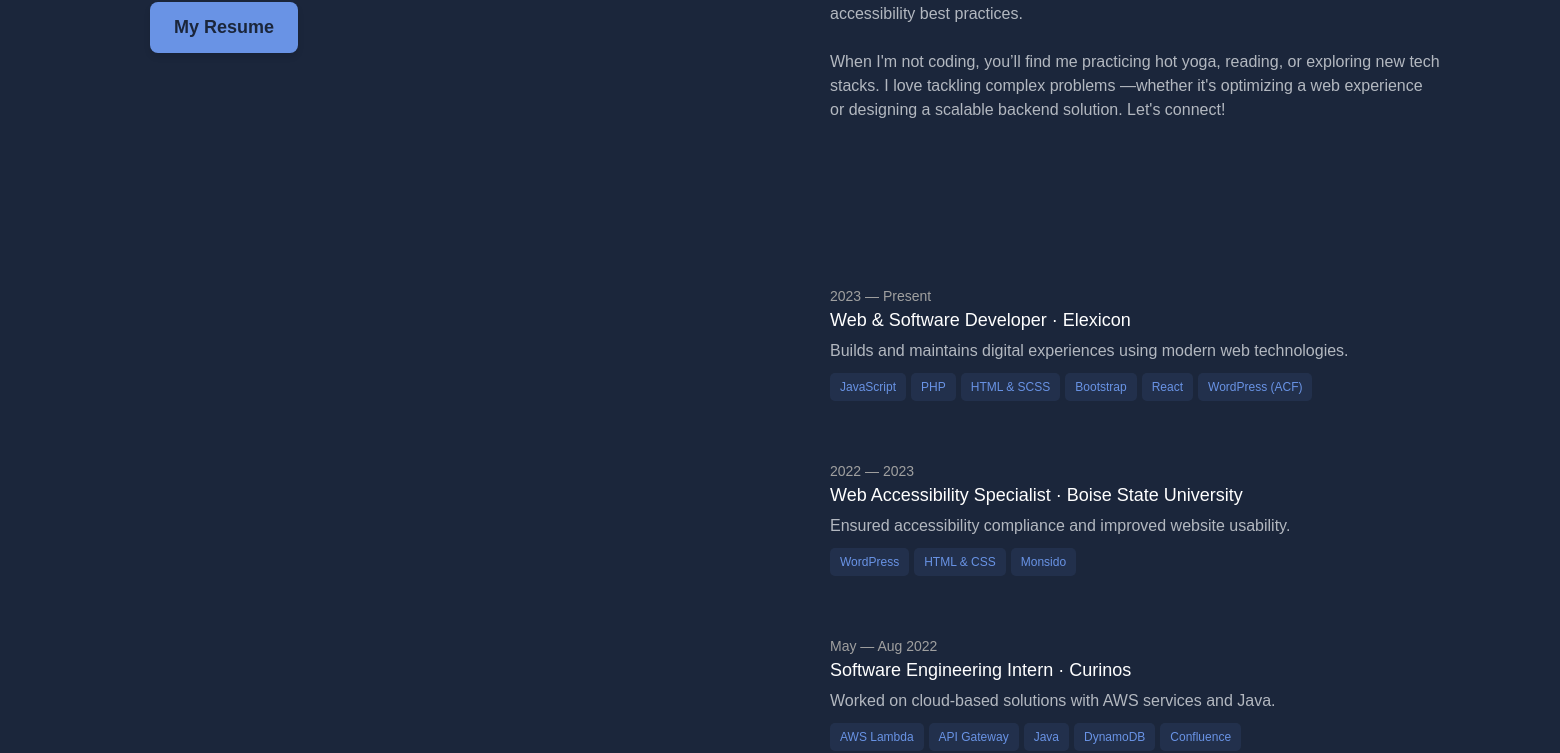
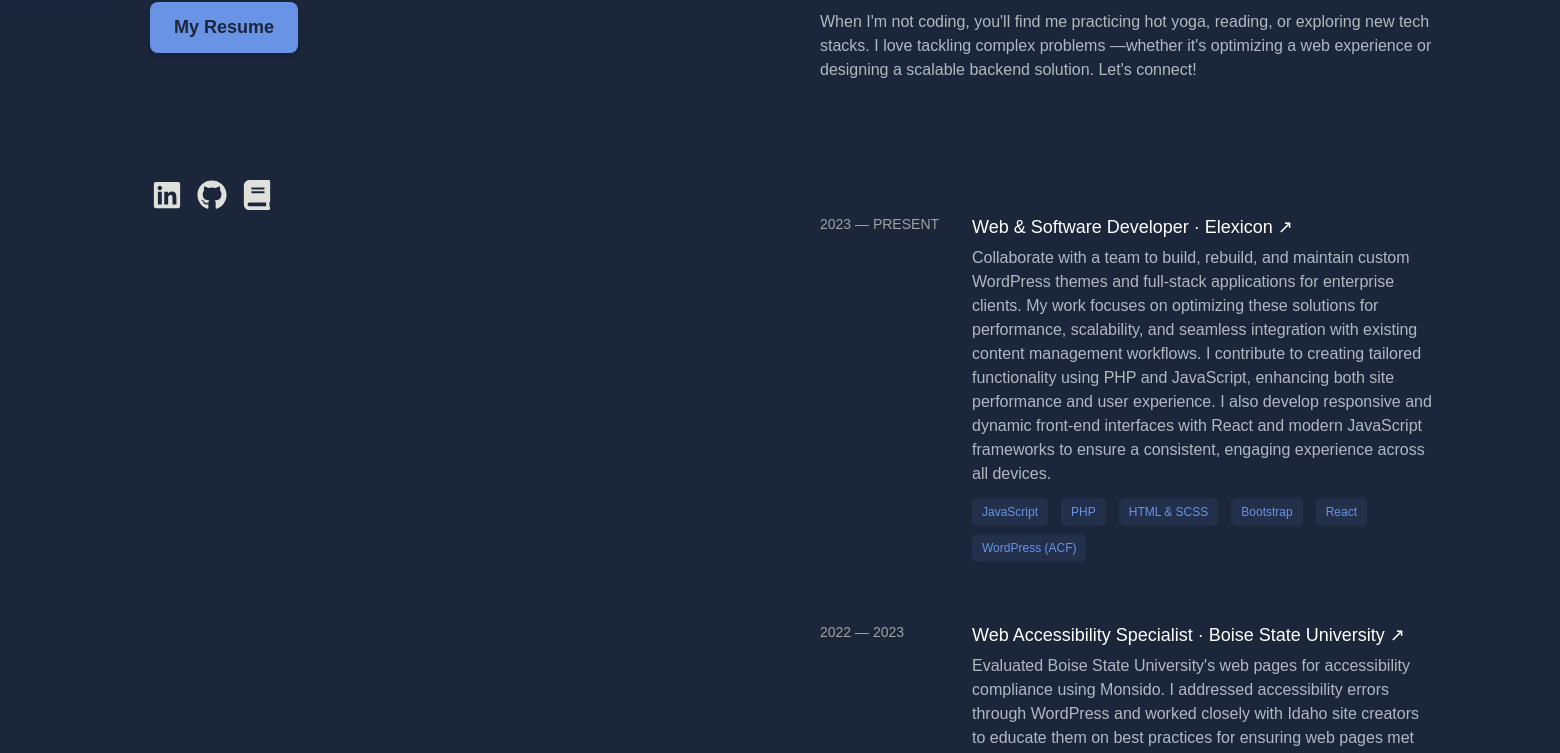
Before and after one commit to magoozz/portfolio, a Next.js app: page / in a window 1280 px wide. Shown: the part 478-1231 px from the top of the page, 1560 px wide, since content can reach past the window. Built offline with nearby package versions, Linux system fonts and the light colour scheme.

Commit message:
Glow cursor, experience updates, and others

```diff
--- a/src/app/globals.css
+++ b/src/app/globals.css
@@ -84,6 +84,27 @@
     }
   }
 
+  .social-icons {
+    display: flex;
+    justify-content: center;
+    gap: 15px;
+    position: absolute;
+    bottom: 0;
+    left: -36.75rem;
+    transform: translate(50%);
+    width: 100%;
+    margin-bottom: 7rem;
+  }
+
+  .social-icons a {
+    color: #e0e1dd;
+    transition: color 0.3s ease;
+  }
+
+  .social-icons a:hover {
+    color: #6993e5;
+  }
+
 }
 
 nav ul {
@@ -113,21 +134,20 @@
 
 main {
   margin-left: 600px;
-  padding: 40px;
   flex-grow: 1;
 }
 
 section {
-  padding: 60px 60px 0px 170px;
+  padding: 3rem 60px 0px 200px;
   display: flex;
   flex-direction: column;
   justify-content: center;
   color: #b3b8c0;
-  width: 55rem;
+  width: 57rem;
 
   .about {
-    margin-bottom: 4rem;
-    padding: 20px;
+    margin-bottom: 2rem;
+    padding: 2rem 1.25rem;
 
     a {
       color: #e0e1dd;
@@ -148,21 +168,60 @@
   border-bottom: none;
 }
 
+@media (max-width: 768px) {
 
-/* Responsive styles */
-@media (max-width: 768px) {
+  body {
+    flex-direction: column;
+  }
+
   nav {
     width: 100%;
     height: auto;
     position: relative;
     padding: 10px;
-    flex-direction: row;
+    flex-direction: column;
     justify-content: space-around;
+    left: 2rem;
+
+    .tabs {
+      display: none;
+    }
+
+    .header {
+      padding-bottom: 0;
+
+      .name {
+        font-size: 2.5rem;
+      }
+
+      .title {
+        font-size: 1.25rem;
+      }
+    }
+
+    .social-icons {
+      left: -21.5rem;
+      margin-bottom: -4rem;
+    }
+  }
+
+  section {
+    padding: 1rem;
+    max-width: 27rem;
   }
 
   main {
     margin-left: 0;
     margin-top: 60px;
+  }
+
+  .experience-item {
+    flex-direction: column;
+  }
+
+  .timeline {
+    text-align: left;
+    margin-bottom: -1rem;
   }
 }
 
@@ -174,8 +233,10 @@
 }
 
 .experience-item {
-  display: block;
-  padding: 20px;
+  display: flex;
+  align-items: flex-start;
+  gap: 2rem;
+  padding: 1.25rem;
   border-radius: 10px;
   transition: background-color 0.3s ease, transform 0.2s ease;
   text-decoration: none;
@@ -183,8 +244,8 @@
 }
 
 .experience-item:hover {
-  background-color: rgba(255, 255, 255, 0.1);
-  box-shadow: 0 4px 6px rgba(255, 255, 255, 0.135);
+  background-color: rgba(255, 255, 255, 0.045);
+  box-shadow: 0 4px 6px rgba(255, 255, 255, 0);
   transform: translateY(-5px);
 }
 
@@ -193,19 +254,34 @@
   transition: color 0.3s;
 }
 
-.timeline p {
+.experience:hover .experience-item:not(:hover) {
+  opacity: 0.5;
+  filter: blur(0.1px);
+  transition: opacity 0.3s, filter 0.3s;
+}
+
+.timeline {
+  min-width: 120px;
   color: #a0a0a0;
   font-size: 14px;
+  text-transform: uppercase;
 }
 
-.description h3 {
-  color: #ffffff;
-  font-size: 18px;
-  margin-bottom: 5px;
+.description {
+  flex: 1;
+
+  h3 {
+    color: #ffffff;
+    font-size: 18px;
+    margin-bottom: 5px;
+  }
 }
 
 .stack {
-  margin-top: 10px;
+  display: flex;
+  flex-wrap: wrap;
+  gap: 0.5rem;
+  margin-top: 0.75rem;
 }
 
 .stack span {
@@ -218,3 +294,16 @@
   color: #6993e5;
   background-color: #6992e519;
 }
+
+.cursor-glow {
+  position: fixed;
+  width: 800px;
+  height: 800px;
+  background: radial-gradient(circle, rgb(3, 9, 20), transparent);
+  border-radius: 50%;
+  pointer-events: none;
+  transform: translate(-50%, -50%);
+  filter: blur(80px);
+  mix-blend-mode: screen;
+  z-index: 1000;
+}
--- a/src/app/layout.tsx
+++ b/src/app/layout.tsx
@@ -1,13 +1,13 @@
 import type { Metadata } from "next";
 import "./globals.css";
 import Link from "next/link";
-
+import { FaLinkedin, FaGithub, FaBook } from "react-icons/fa";
+import CursorGlow from "../components/CursorGlow"; // Import the glow effect
 
 export const metadata: Metadata = {
   title: "Megan Bartlett",
   description: "Developed by Megan Bartlett",
 };
-
 
 export default function Layout({ children }: { children: React.ReactNode }) {
   return (
@@ -15,10 +15,11 @@
       <head>
         <meta charSet="UTF-8" />
         <meta name="viewport" content="width=device-width, initial-scale=1" />
-        <meta name="description" content="Developed coded in Visual Studio Code by yours truly. Built with Next.js and Tailwind CSS, deployed with Vercel. " />
+        <meta name="description" content="Developed coded in Visual Studio Code by yours truly. Built with Next.js and Tailwind CSS, deployed with Vercel." />
         <title>Megan Bartlett</title>
       </head>
       <body>
+        <CursorGlow /> {/* Cursor glow added here */}
         <nav>
           <div className="header">
             <div className="name">
@@ -31,12 +32,14 @@
               <p>I build accessible, dynamic, and scalable web experiences.</p>
             </div>
           </div>
+          <div className="tabs">
             <ul>
               <li><Link href="#about">About Me</Link></li>
               <li><Link href="#experience">Experience</Link></li>
               <li><Link href="#projects">Projects</Link></li>
               <li><Link href="#contact">Contact</Link></li>
             </ul>
+          </div>
           <div className="resume">
             <a
               href="/resume/MeganBartlett_Resume.pdf"
@@ -46,6 +49,29 @@
               My Resume
             </a>
           </div>
+          <div className="social-icons">
+            <a
+              href="https://www.linkedin.com/in/megan-bartlett-77215a215"
+              target="_blank"
+              rel="noopener noreferrer"
+            >
+              <FaLinkedin size={30} />
+            </a>
+            <a
+              href="https://github.com/magoozz"
+              target="_blank"
+              rel="noopener noreferrer"
+            >
+              <FaGithub size={30} />
+            </a>
+            <a
+              href="https://www.goodreads.com/user/show/164080752-megan-bartlett"
+              target="_blank"
+              rel="noopener noreferrer"
+            >
+              <FaBook size={30} />
+            </a>
+          </div>
         </nav>
         <main>{children}</main>
       </body>
--- a/src/app/page.tsx
+++ b/src/app/page.tsx
@@ -33,7 +33,7 @@
             </p>
 
             <p className="mt-6">
-              When I&apos;m not coding, you’ll find me practicing hot yoga, reading, or exploring{" "}
+              When I&apos;m not coding, you&apos;ll find me practicing hot yoga, reading, or exploring{" "}
               new tech stacks.
               I love tackling complex problems —whether it&apos;s optimizing a web experience or designing a{" "}
               scalable backend solution. Let&apos;s connect!
@@ -46,31 +46,55 @@
       <section id="experience">
         <div className="experience">
           <ExperienceItem
+            dateRange="2023 — Present"
+            title="Web & Software Developer"
             company="Elexicon"
-            title="Web & Software Developer"
-            duration="2023 — Present"
-            description="Builds and maintains digital experiences using modern web technologies."
-            link="https://elexicon.com/"
-            stack={["JavaScript", "PHP", "HTML & SCSS", "Bootstrap", "React", "WordPress (ACF)"]}
+            companyUrl="https://elexicon.com/"
+            description="Collaborate with a team to build, rebuild, and maintain custom WordPress themes and full-stack applications for enterprise clients.
+            My work focuses on optimizing these solutions for performance, scalability, and seamless integration with existing content management workflows.
+            I contribute to creating tailored functionality using PHP and JavaScript, enhancing both site performance and user experience.
+            I also develop responsive and dynamic front-end interfaces with React and modern JavaScript frameworks to ensure a consistent, engaging experience across all devices."
+            skills={[
+              "JavaScript",
+              "PHP",
+              "HTML & SCSS",
+              "Bootstrap",
+              "React",
+              "WordPress (ACF)",
+            ]}
           />
 
           <ExperienceItem
+            dateRange="2022 — 2023"
+            title="Web Accessibility Specialist"
             company="Boise State University"
-            title="Web Accessibility Specialist"
-            duration="2022 — 2023"
-            description="Ensured accessibility compliance and improved website usability."
-            link="https://www.boisestate.edu/webguide/accessibility/"
-            stack={["WordPress", "HTML & CSS", "Monsido"]}
+            companyUrl="https://www.boisestate.edu/"
+            description="Evaluated Boise State University&apos;s web pages for accessibility compliance using Monsido.
+            I addressed accessibility errors through WordPress and worked closely with Idaho site creators to educate them on best practices for ensuring web pages met AA standards.
+            Additionally, I contributed to the Idaho Web Content Accessibility Badge, promoting accessible digital content across the state."
+            skills={["WordPress", "HTML & CSS", "Monsido"]}
           />
 
           <ExperienceItem
+            dateRange="May — Aug 2022"
+            title="Software Engineering Intern"
             company="Curinos"
-            title="Software Engineering Intern"
-            duration="May — Aug 2022"
-            description="Worked on cloud-based solutions with AWS services and Java."
-            link="https://www.curinos.com/"
-            stack={["AWS Lambda", "API Gateway", "Java", "DynamoDB", "Confluence"]}
+            companyUrl="https://www.curinos.com/"
+            description="Developed the backend of a microservice designed to track dependencies and their versions across nine different products.
+            I wrote a function in Java and leveraged AWS Lambda and API Gateway to create a tracker that consolidated foundation dependencies (product, environment, component name, version, and timestamp) into a single table on a Confluence page.
+            The service processed payloads from various products, compared new data with existing entries, and updated the Confluence page in real-time."
+            skills={["AWS Lambda", "API Gateway", "Java", "DynamoDB", "Confluence"]}
           />
+        </div>
+
+        <div className="resume">
+          <a
+            href="/resume/MeganBartlett_Resume.pdf"
+            download="MeganBartlett_Resume.pdf"
+            className="resume-button"
+          >
+            My Resume
+          </a>
         </div>
       </section>
 
--- /dev/null
+++ b/src/components/CursorGlow.tsx
@@ -0,0 +1,25 @@
+"use client";
+
+import React, { useState, useEffect } from "react";
+
+const CursorGlow: React.FC = () => {
+  const [position, setPosition] = useState({ x: 0, y: 0 });
+
+  useEffect(() => {
+    const updatePosition = (e: MouseEvent) => {
+      setPosition({ x: e.clientX, y: e.clientY });
+    };
+
+    window.addEventListener("mousemove", updatePosition);
+    return () => window.removeEventListener("mousemove", updatePosition);
+  }, []);
+
+  return (
+    <div
+      className="cursor-glow"
+      style={{ left: position.x, top: position.y }}
+    />
+  );
+};
+
+export default CursorGlow;
--- a/src/components/ExperienceItem.tsx
+++ b/src/components/ExperienceItem.tsx
@@ -1,38 +1,44 @@
 import Link from "next/link";
 
 interface ExperienceItemProps {
+  dateRange: string;
+  title: string;
   company: string;
-    title: string;
-    duration: string;
+  companyUrl: string;
   description: string;
-    link: string;
-    stack: string[];
+  skills: string[];
 }
 
-const ExperienceItem: React.FC<ExperienceItemProps> = ({
+export default function ExperienceItem({
+  dateRange,
+  title,
   company,
-    title,
-    duration,
+  companyUrl,
   description,
-    link,
-    stack,
-}) => {
+  skills,
+}: ExperienceItemProps) {
   return (
-        <Link href={link} className="experience-item hover-effect" target="_blank">
-            <div className="timeline">
-                <p>{duration}</p>
-            </div>
+    <div className="experience-item">
+      {/* Left: Timeline */}
+      <div className="timeline">{dateRange}</div>
+
+      {/* Right: Job Description */}
       <div className="description">
-                <h3>{title} · <span className="company">{company}</span></h3>
+        <h3>
+          {title} ·{" "}
+          <Link href={companyUrl} target="_blank" rel="noopener noreferrer">
+            {company} ↗
+          </Link>
+        </h3>
         <p>{description}</p>
+
+        {/* Skills */}
         <div className="stack">
-                    {stack.map((tech) => (
-                        <span key={tech}>{tech}</span>
+          {skills.map((skill, index) => (
+            <span key={index}>{skill}</span>
           ))}
         </div>
       </div>
-        </Link>
+    </div>
   );
-};
-
-export default ExperienceItem;
+}
```
Also changed, not shown: package.json (+9 -5 lines), 1 other file (tests, documents, lock files or other folders). Lines whose indentation alone changed are shown as unchanged.
